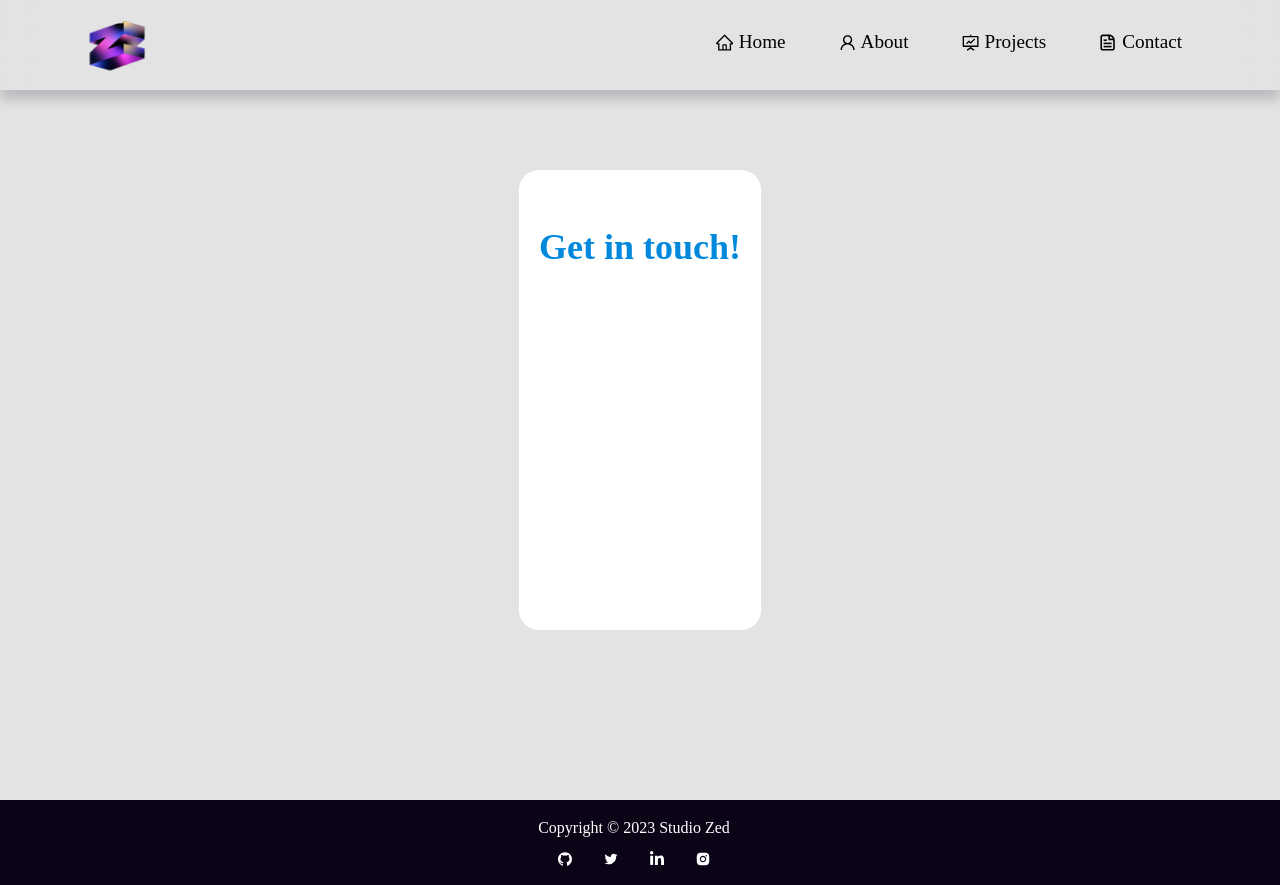
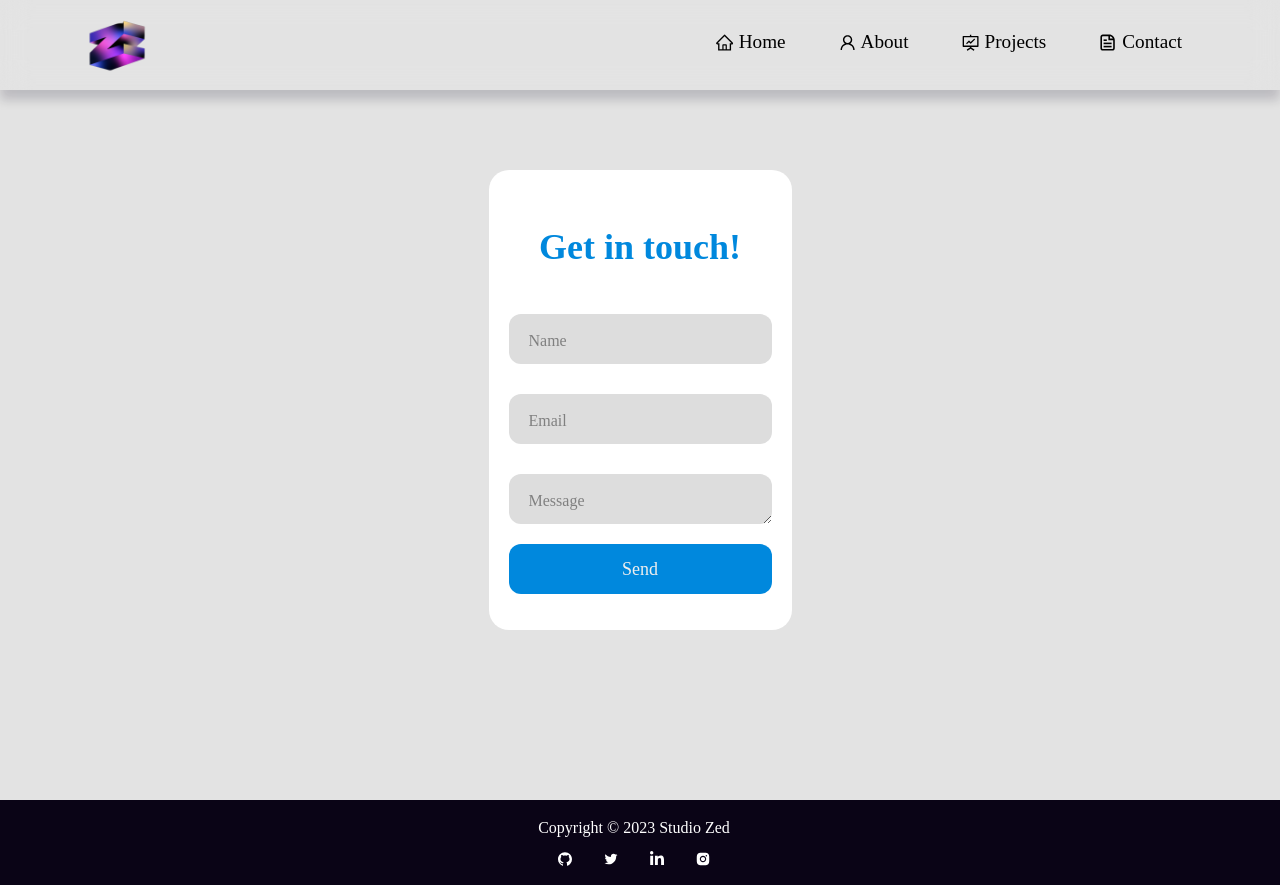
Before and after one commit to OudomMunint/StudioZed-ReactJS, a React (Create React App) app: page /Contact in a window 1280 px wide. Built offline with nearby package versions, Linux system fonts and the light colour scheme; a web font is replaced by a local one.

Commit message:
fixed boolean error

```diff
--- a/src/components/Contact.js
+++ b/src/components/Contact.js
@@ -22,8 +22,8 @@ const ContactForm = () => {
           <span></span>
     </div>
       <div class="title">Get in touch!</div>
-      <form onSubmit={onSubmit} data-netlify="true" netlify netlify-honeypot="bot-field" hidden>
-        <input type="hidden" name="form-name" value="contact" />
+      <form onSubmit={onSubmit} netlify netlify-honeypot="bot-field" name='contactForm'>
+        <input type="hidden" name="contactForm'" value="contact" />
         <div class="input-container ic1" >
           <label className="form-label" class="Formplaceholder" htmlFor="name">
             Name
```
